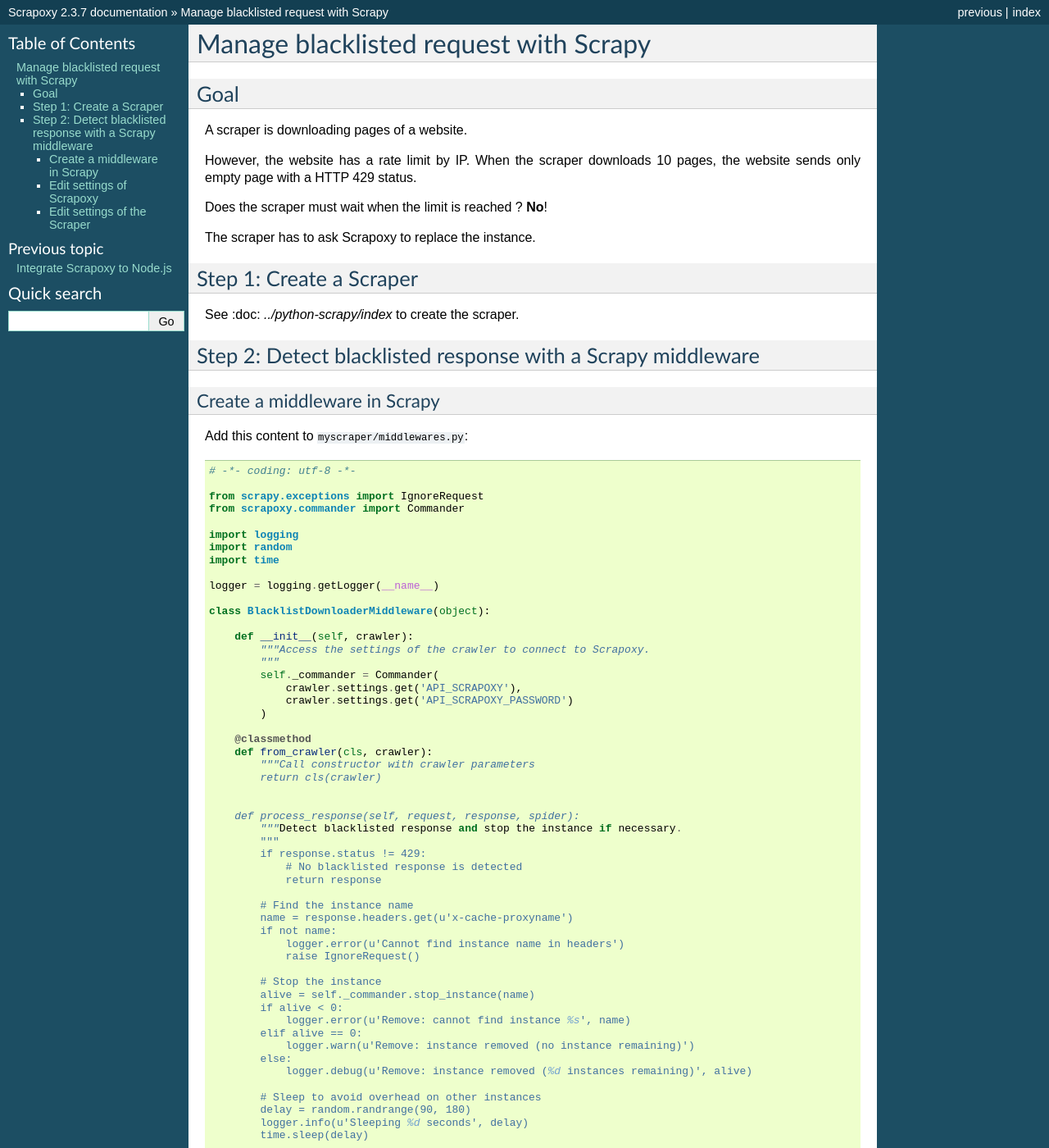
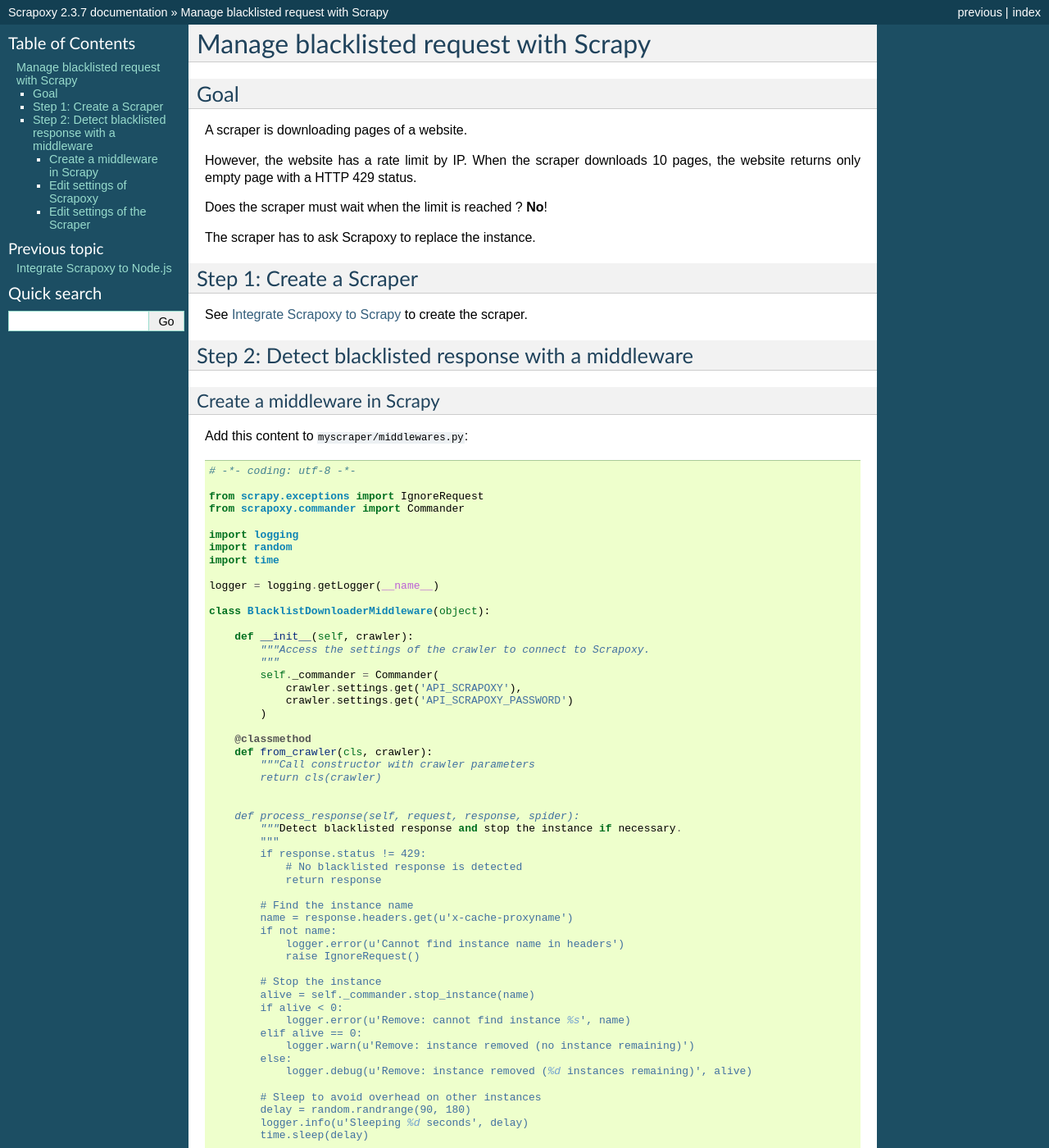
Before and after one commit to zahlio/scrapoxy, a Sphinx documentation site: the page built from docs/tutorials/python-scrapy-blacklisting/index.rst, in a window 1280 px wide and 1400 px high. Shown: the whole window at 82% size. Built offline with Sphinx 7.4.7, drawn with Linux system fonts in a browser that asks for light colours; some of the changed text lies outside the part shown.

Commit message:
fix(doc): correct blacklistin tutorial

```diff
--- a/docs/tutorials/python-scrapy-blacklisting/index.rst
+++ b/docs/tutorials/python-scrapy-blacklisting/index.rst
@@ -9,7 +9,7 @@
 A scraper is downloading pages of a website.
 
 However, the website has a rate limit by IP.
-When the scraper downloads 10 pages, the website sends only empty page with a HTTP 429 status.
+When the scraper downloads 10 pages, the website returns only empty page with a HTTP 429 status.
 
 Does the scraper must wait when the limit is reached ? **No**!
 
@@ -19,11 +19,11 @@
 Step 1: Create a Scraper
 ========================
 
-See :doc: `../python-scrapy/index` to create the scraper.
+See :doc:`../python-scrapy/index` to create the scraper.
 
 
-Step 2: Detect blacklisted response with a Scrapy middleware
-============================================================
+Step 2: Detect blacklisted response with a middleware
+=====================================================
 
 Create a middleware in Scrapy
 -----------------------------
```
Also changed, not shown: other parts of docs/tutorials/python-scrapy-blacklisting/index.rst (+2 -2 lines).
